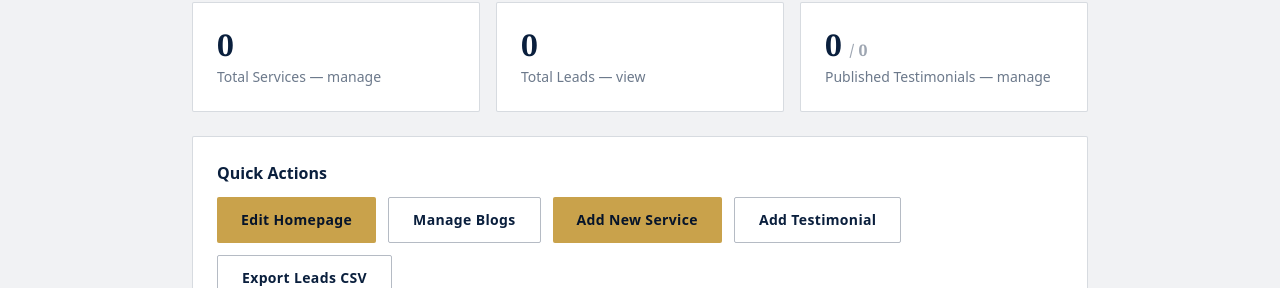
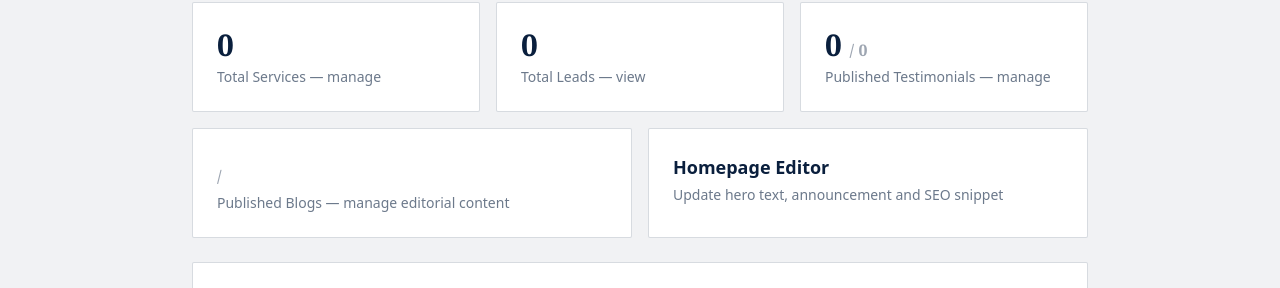
Before and after one commit to filefastservices-dotcom/filefast-website, a Next.js app: page /admin/dashboard in a window 1280 px wide. Shown: the part 289-577 px from the top of the page. Built offline with nearby package versions, Linux system fonts and the light colour scheme; no server answers; the database is empty.

Commit message:
Show blog publishing metrics and homepage editor in admin dashboard

```diff
--- a/src/app/admin/dashboard/page.js
+++ b/src/app/admin/dashboard/page.js
@@ -4,11 +4,11 @@ import { useEffect, useState } from "react";
 import Link from "next/link";
 
 export default function AdminDashboardPage() {
-  const [stats, setStats] = useState({ services: 0, leads: 0, testimonials: 0, publishedTestimonials: 0 });
+  const [stats, setStats] = useState({ services: 0, leads: 0, testimonials: 0, publishedTestimonials: 0, blogs: 0, publishedBlogs: 0 });
 
   useEffect(() => {
     async function load() {
-      const [servicesRes, leadsRes, testimonialsRes] = await Promise.all([
+      const [servicesRes, leadsRes, testimonialsRes, blogsRes] = await Promise.all([
         fetch("/api/services?all=true"),
         fetch("/api/leads"),
         fetch("/api/testimonials?all=true")
@@ -53,6 +53,17 @@ export default function AdminDashboardPage() {
         </Link>
       </div>
 
+      <div className="mt-4 grid gap-4 sm:grid-cols-2">
+        <Link href="/admin/blog" className="rounded-sm border border-silver/70 bg-white p-6 transition hover:border-gold">
+          <p className="text-3xl font-display font-semibold text-navy">{stats.publishedBlogs} <span className="text-base text-navy/40">/ {stats.blogs}</span></p>
+          <p className="mt-1 text-sm text-navy/60">Published Blogs — manage editorial content</p>
+        </Link>
+        <Link href="/admin/homepage" className="rounded-sm border border-silver/70 bg-white p-6 transition hover:border-gold">
+          <p className="text-lg font-semibold text-navy">Homepage Editor</p>
+          <p className="mt-1 text-sm text-navy/60">Update hero text, announcement and SEO snippet</p>
+        </Link>
+      </div>
+
       <div className="mt-6 rounded-sm border border-silver/70 bg-white p-6">
         <p className="font-semibold text-navy">Quick Actions</p>
         <div className="mt-3 flex flex-wrap gap-3">
```
